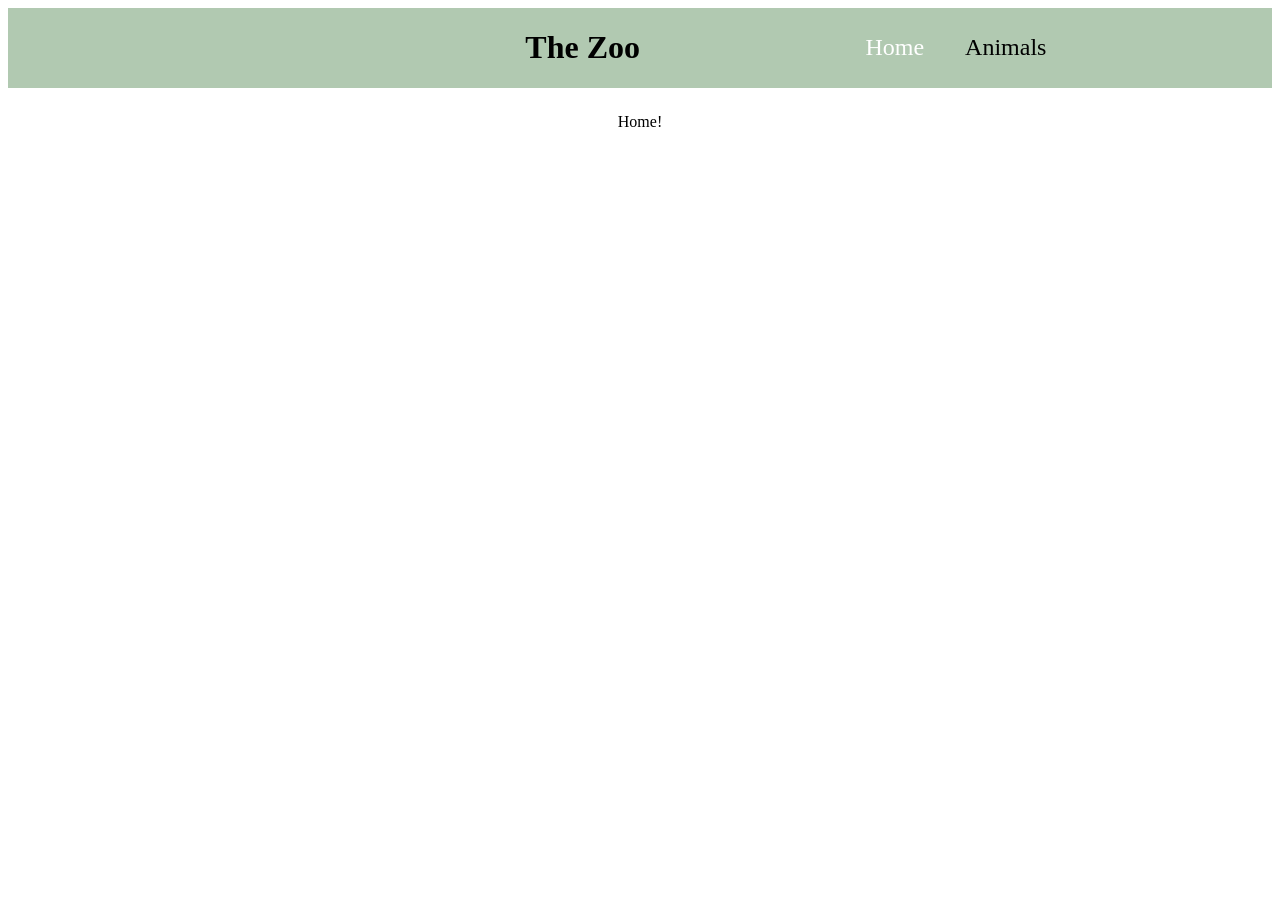
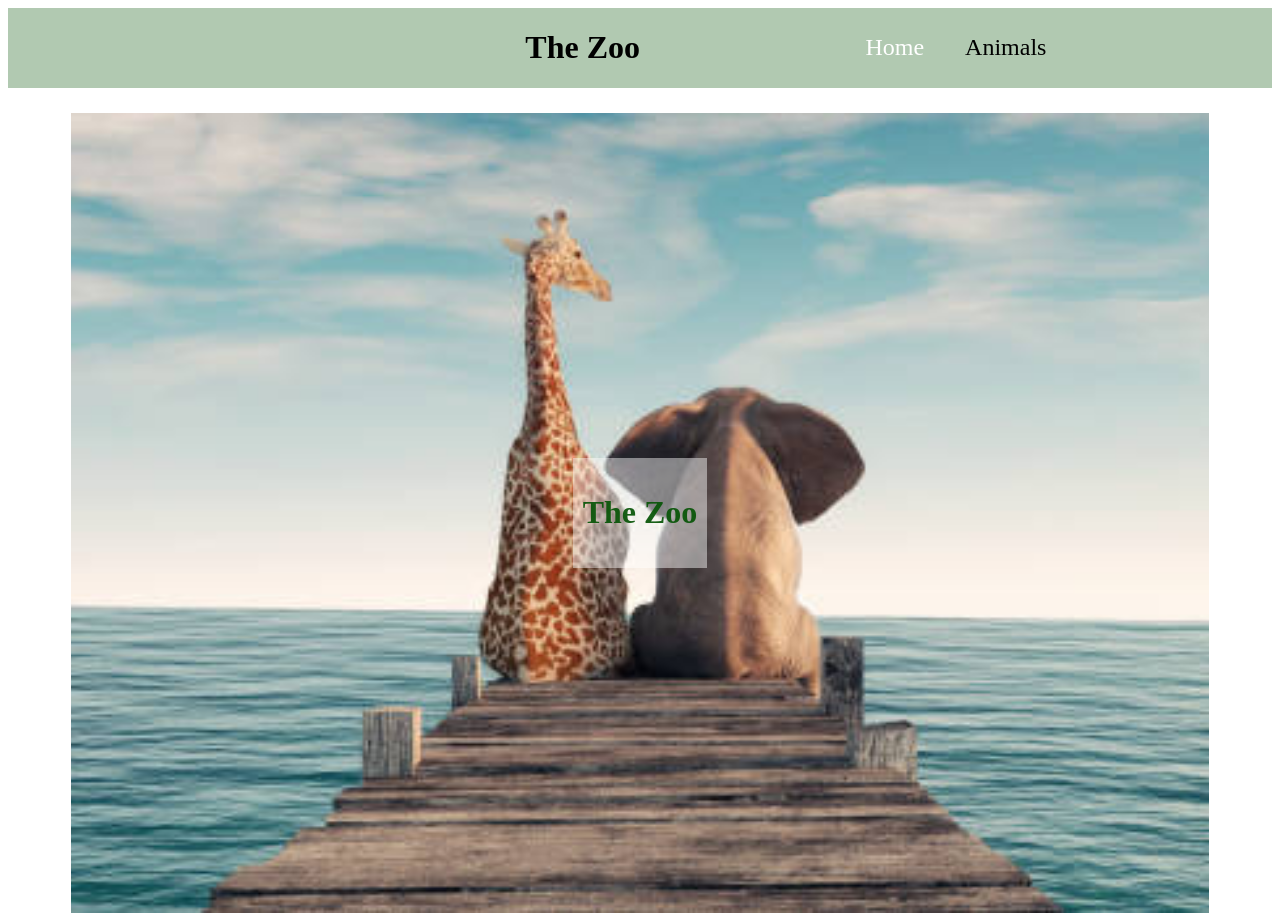
Before and after one commit to PellanG/the-zoo, a React (Vite) app: page / in a window 1280 px wide. Before the commit the page ends 800 px from the top, so only its background shows below. Built offline with nearby package versions, Linux system fonts and the light colour scheme.

Commit message:
fixed some problems with feedingtime

```diff
--- a/src/pages/Animal.tsx
+++ b/src/pages/Animal.tsx
@@ -1,60 +1,67 @@
 import { useParams } from "react-router-dom";
-import { IAnimal } from "../models/IAnimal"
+import { IAnimal } from "../models/IAnimal";
 import { getListFromLs } from "../services/getFromLs";
 import { saveToLs } from "../services/saveToLs";
 import { useState } from "react";
 import { brokenImage } from "../models/brokenImage";
 
-
 export const Animal = () => {
-
   let animalsFromLs = getListFromLs();
 
   const [animals, setAnimals] = useState<IAnimal[]>([...animalsFromLs]);
 
   const params = useParams();
 
-    const clickedAnimal = animals.find((animal:IAnimal)=>animal.id.toString() === params.id)!;
+  const clickedAnimal = animals.find(
+    (animal: IAnimal) => animal.id.toString() === params.id
+  )!;
 
   let currentTime = new Date().getTime();
 
-        animals.map((animal)=>{
+  //   animals.map((animal) => {
+  //     if (currentTime - Date.parse(animal.lastFed) > 1080) {
+  //       //   animal.lastFed = new Date().toLocaleString();
+  //       animal.isFed = false;
+  //       animal.hungry = "Jag är hungrig!";
 
-        if(currentTime - Date.parse(animal.lastFed) > 10800000){
-            animal.lastFed = new Date().toLocaleString();
-            animal.isFed = false;
-            animal.hungry = "Jag är hungrig!"
-
-            setAnimals([...animals])
-            saveToLs([...animals])
-
-            }
-            else{
-                return
-            }
-});
-    const feedAnimal = (clickedAnimal:IAnimal)=>{
-
+  //       //   setAnimals([...animals]);
+  //       // saveToLs([...animals])
+  //     } else {
+  //       return;
+  //     }
+  //   });
+  const feedAnimal = (clickedAnimal: IAnimal) => {
     clickedAnimal.isFed = true;
     clickedAnimal.lastFed = new Date().toLocaleString();
-            clickedAnimal.hungry = "Jag är mätt!"
-
+    clickedAnimal.hungry = "Jag är mätt!";
 
     saveToLs([...animals]);
     setAnimals([...animals]);
-    }
+  };
 
-
-    return<>
+  return (
+    <>
       <div className="animal-detail-container">
         <h2>{clickedAnimal.name}</h2>
         <div className="animal-img-container">
-        <img src={clickedAnimal.imageUrl} onError={brokenImage}alt="Pic of animal"/>
+          <img
+            src={clickedAnimal.imageUrl}
+            onError={brokenImage}
+            alt="Pic of animal"
+          />
         </div>
         <p>{clickedAnimal.longDescription}</p>
         <p>{clickedAnimal.lastFed}</p>
         <p>{clickedAnimal.hungry}</p>
-        <button onClick={()=>{feedAnimal(clickedAnimal)}} disabled={clickedAnimal.isFed===true}>Mata</button>
+        <button
+          onClick={() => {
+            feedAnimal(clickedAnimal);
+          }}
+          disabled={clickedAnimal.isFed === true}
+        >
+          Mata
+        </button>
       </div>
     </>
-}
+  );
+};
--- a/src/pages/Animals.tsx
+++ b/src/pages/Animals.tsx
@@ -1,59 +1,61 @@
-
 import { useEffect, useState } from "react";
 import { IAnimal } from "../models/IAnimal";
-import { getAnimals} from "../services/getAnimals";
+import { getAnimals } from "../services/getAnimals";
 import { saveToLs } from "../services/saveToLs";
 import { getListFromLs } from "../services/getFromLs";
 import { useNavigate } from "react-router-dom";
 import { brokenImage } from "../models/brokenImage";
 
+export const Animals = () => {
+  const navigate = useNavigate();
+  let [animals, setAnimals] = useState<IAnimal[]>([]);
 
-export const Animals  = () => {
-    const navigate = useNavigate();
-    let [animals,setAnimals]=useState<IAnimal[]>([]);
+  useEffect(() => {
+    let listFromLs = getListFromLs();
 
-    useEffect(()=>{
-    let listFromLs = getListFromLs()
-
-
-    if(listFromLs !== null){
+    if (listFromLs !== null) {
       setAnimals(listFromLs);
-
-
-    }
-    else {
-         getAnimals().then((animals)=>{
-            animals.map((animal)=>{
-                if(animal.isFed===false)
-                animal.hungry="Jag är hungrig"
-
-            })
+    } else {
+      getAnimals().then((animals) => {
+        animals.map((animal) => {
+          if (animal.isFed === false) animal.hungry = "Jag är hungrig";
+        });
         saveToLs(animals);
         setAnimals(animals);
-
-        })
+      });
     }
-
-    },[]
-    );
+  }, []);
   let currentTime = new Date().getTime();
 
-    return<>{animals.map((animal:IAnimal)=>{
-        if(currentTime - Date.parse(animal.lastFed) > 10800000){
-            animal.lastFed = new Date().toLocaleString();
+  return (
+    <>
+      {animals.map((animal: IAnimal) => {
+        if (currentTime - Date.parse(animal.lastFed) > 10800) {
           animal.isFed = false;
-            animal.hungry = "Jag är hungrig!"
+          animal.hungry = "Jag är hungrig!";
+          saveToLs(animals);
         }
-        return<div key={animal.id} className="animals-container" onClick={()=>{
-            navigate("/animal/"+ animal.id);
-        }}>
+        return (
+          <div
+            key={animal.id}
+            className="animals-container"
+            onClick={() => {
+              navigate("/animal/" + animal.id);
+            }}
+          >
             <h2>{animal.name}</h2>
             <div className="img-container">
-        <img src={animal.imageUrl} onError={brokenImage}alt="Pic of animal"/>
+              <img
+                src={animal.imageUrl}
+                onError={brokenImage}
+                alt="Pic of animal"
+              />
             </div>
             <p> {animal.shortDescription}</p>
             <p className="animal-feeding-indicator">{animal.hungry}</p>
           </div>
-
-    })}</>
-}
+        );
+      })}
+    </>
+  );
+};
--- a/src/pages/Home.tsx
+++ b/src/pages/Home.tsx
@@ -1,3 +1,11 @@
 export const Home = () => {
-    return <>Home!</>
-}
+  return (
+    <>
+      <section className="home-body-container">
+        <div className="title-background">
+          <h2 className="home-title">The Zoo</h2>
+        </div>
+      </section>
+    </>
+  );
+};
--- a/src/styles/_animals.scss
+++ b/src/styles/_animals.scss
@@ -1,4 +1,4 @@
-main{
+main {
   display: flex;
   justify-content: space-around;
   flex-wrap: wrap;
@@ -6,38 +6,34 @@ main{
   margin-top: 25px;
 }
 
-.animals-container{
-    width:30%;
+.animals-container {
+  width: 30%;
   display: flex;
   flex-direction: column;
   justify-content: space-around;
   align-items: center;
-    background-color:rgba(7, 85, 7, 0.314) ;
+  background-color: rgba(7, 85, 7, 0.314);
   padding-bottom: 15px;
+  cursor: pointer;
 
-    @media (max-width: 760px){
-        width:90%;
+  @media (max-width: 760px) {
+    width: 90%;
   }
-    .img-container{
-        width:150px;
-        height:150px;
-        object-fit:fill;
+  .img-container {
+    width: 150px;
+    height: 150px;
+    object-fit: fill;
     overflow: hidden;
 
-
-        img{
-           width:100%;
-           height:100%;
-
-
-
+    img {
+      width: 100%;
+      height: 100%;
     }
   }
-    p{
+  p {
     width: 85%;
   }
-    .animal-feeding-indicator{
+  .animal-feeding-indicator {
     font-size: 1.5rem;
-
   }
 }
--- /dev/null
+++ b/src/styles/_home.scss
@@ -0,0 +1,22 @@
+.home-body-container {
+  height: 100vh;
+  width: 90%;
+  background-image: url(../assets/the-zoo.jpeg);
+  background-size: cover;
+  background-position: center;
+  display: flex;
+  justify-content: center;
+  align-items: center;
+  .title-background {
+    display: flex;
+    justify-content: center;
+    align-items: center;
+    background-color: rgba(255, 255, 255, 0.454);
+    padding: 10px;
+
+    .home-title {
+      font-size: 2rem;
+      color: rgba(7, 85, 7, 0.933);
+    }
+  }
+}
```
Also changed, not shown: src/styles/main.scss (+5 -4 lines), src/assets/the-zoo.jpeg (added). Lines whose indentation alone changed are shown as unchanged.
